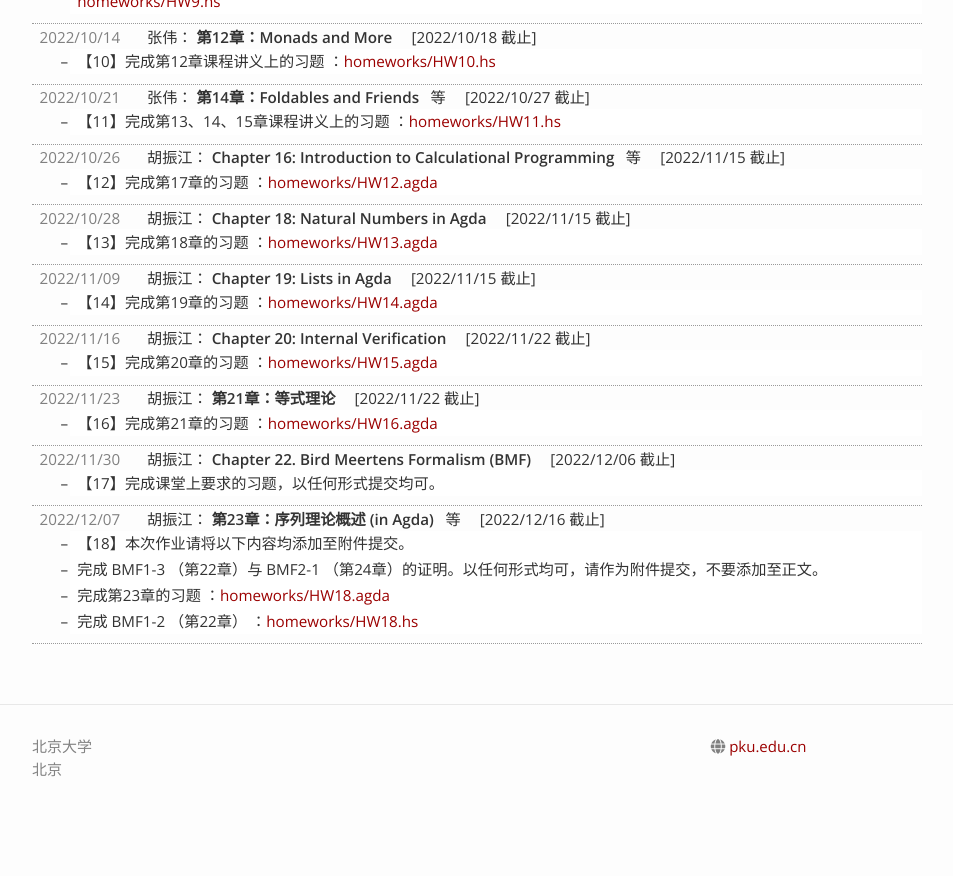
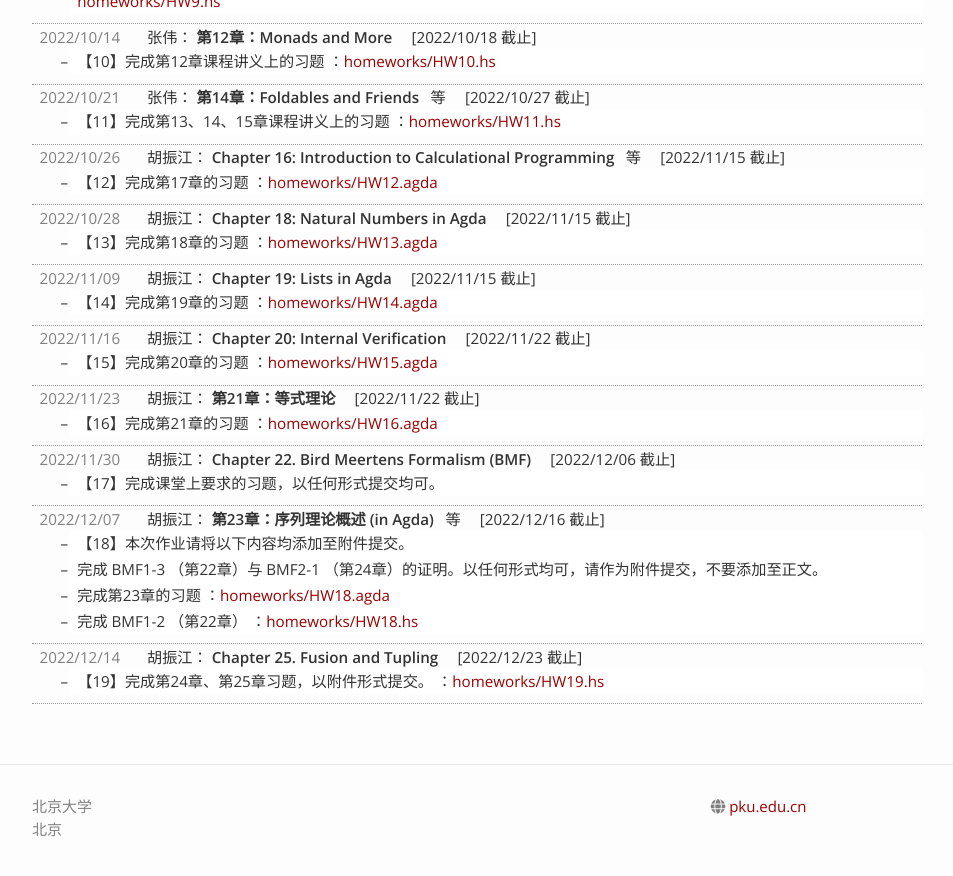
Before and after one commit to zhenjiang888/FP, a Jekyll site: the page built from 2022/assignments.md, in a window 1280 px wide and 900 px high, scrolled down 1021 px. Shown: the top 876 px of the window, without its empty margins (163-1116 px from the left). Built offline with Jekyll 4.4.1, drawn with Linux system fonts in a browser that asks for light colours; nearby versions of some CDN libraries; before the commit the page ends 1861 px from its top, so only the background shows below that.

Commit message:
Upload ch25 and ch26

```diff
--- a/_data/_2022.yaml
+++ b/_data/_2022.yaml
@@ -247,6 +247,21 @@
     - text: 完成 BMF1-2 （第22章）
       link: homeworks/HW18.hs
     due: 2022/12/16
+- teacher: 胡振江
+  date: 2022/12/14
+  slides:
+  - title: "Chapter 25. Fusion and Tupling"
+    link: "Ch25.pdf"
+  assignment:
+    descriptions:
+    - text: 【19】完成第24章、第25章习题，以附件形式提交。
+      link: homeworks/HW19.hs
+    due: 2022/12/23
+- teacher: 胡振江
+  date: 2022/12/16
+  slides:
+  - title: "Chapter 26. Automatic Parallelization"
+    link: "Ch26.pdf"
 
 updates:
 - slides: "第12章：Monads and More"
```
Also changed, not shown: 3 other files.
